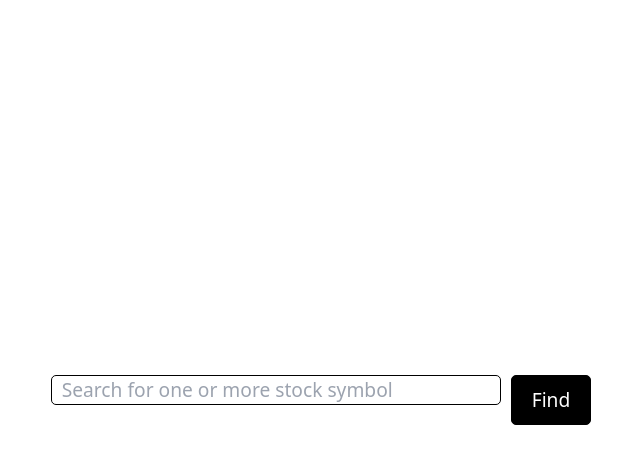
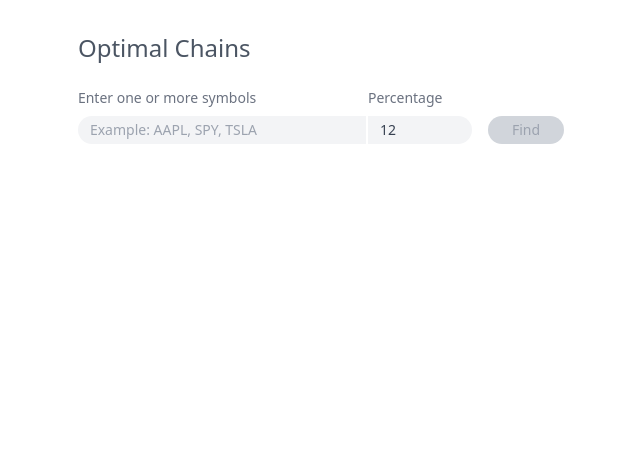
Before and after one commit to haideralsh/optimal-chains, a Next.js app: page / in a window 1280 px wide. Shown: the top 464 px of the page, without its empty margins (319-959 px from the left). Built offline with nearby package versions, Linux system fonts and the light colour scheme.

Commit message:
Restyle using tailwind CSS

```diff
--- a/pages/index.tsx
+++ b/pages/index.tsx
@@ -1,12 +1,13 @@
 import type { NextPage } from "next";
+import Image from "next";
 import { useState } from "react";
-import styled from "styled-components";
 
 const Home: NextPage = () => {
   const [symbols, setSymbols] = useState("");
+  const [percentage, setPercentage] = useState(12);
   const [result, setResult] = useState<any>({});
 
-  const handleFind = async () => {
+  const handleSubmit = async () => {
     fetch("/api/chains/", {
       body: JSON.stringify({ symbols: symbols.split(",") }),
       method: "POST",
@@ -16,76 +17,115 @@ const Home: NextPage = () => {
   };
 
   return (
-    <Wrapper>
-      <SearchWrapper>
-        <SearchBox
-          placeholder="Search for one or more stock symbol"
+    <main className="flex h-full w-full justify-center">
+      <div className="flex flex-col mt-8">
+        <h1 className="text-2xl mb-6 text-gray-600">Optimal Chains</h1>
+        <form className="flex gap-4 items-end">
+          <div className="flex items-end gap-0.5">
+            <div className="flex flex-col w-72">
+              <label htmlFor="symbols" className="text-gray-500 text-sm pb-2">
+                Enter one or more symbols
+              </label>
+              <input
+                name="symbols"
+                className="bg-gray-100 focus:bg-gray-200 outline-none text-gray-700 uppercase p-1 px-3 rounded-l-full text-sm placeholder:text-gray-400 placeholder:text-sm placeholder:normal-case placeholder:font-sans"
+                maxLength={25}
+                placeholder="Example: AAPL, SPY, TSLA"
                 value={symbols}
                 onChange={(e) => setSymbols(e.target.value)}
               />
-        <Button onClick={handleFind}>Find</Button>
-      </SearchWrapper>
+            </div>
+            <div className="flex flex-col w-18">
+              <label
+                htmlFor="percentage"
+                className="text-gray-500 text-sm pb-2"
+              >
+                Percentage
+              </label>
+              <input
+                name="percentage"
+                className="bg-gray-100 focus:bg-gray-200 text-gray-700 outline-none uppercase p-1 px-3 rounded-r-full text-sm placeholder:text-gray-400 placeholder:text-sm placeholder:normal-case placeholder:font-sans"
+                max={100}
+                min={0}
+                value={percentage}
+                type="number"
+                onChange={(e) => setPercentage(Number(e.target.value))}
+              />
+            </div>
+          </div>
+          <button
+            disabled={symbols.length === 0}
+            className="bg-teal-700 rounded-full text-white py-1 px-6 text-sm disabled:bg-gray-300 disabled:text-gray-400 "
+            onSubmit={handleSubmit}
+          >
+            Find
+          </button>
+        </form>
         {Object.keys(result).length > 0 && (
-        <table>
-          <thead>
+          <table className="min-w-full divide-y divide-gray-200">
+            <thead className="bg-gray-50">
               <tr>
-              <td>Symbol</td>
-              <td>Expiration</td>
-              <td>Strike</td>
-              <td>Bid</td>
-              <td>Percentage</td>
+                <th
+                  scope="col"
+                  className="px-6 py-3 text-left text-xs font-medium text-gray-500 uppercase tracking-wider"
+                >
+                  Symbol
+                </th>
+                <th
+                  scope="col"
+                  className="px-6 py-3 text-left text-xs font-medium text-gray-500 uppercase tracking-wider"
+                >
+                  Expiration
+                </th>
+                <th
+                  scope="col"
+                  className="px-6 py-3 text-left text-xs font-medium text-gray-500 uppercase tracking-wider"
+                >
+                  Strike
+                </th>
+                <th
+                  scope="col"
+                  className="px-6 py-3 text-left text-xs font-medium text-gray-500 uppercase tracking-wider"
+                >
+                  Bid
+                </th>
+                <th
+                  scope="col"
+                  className="px-6 py-3 text-left text-xs font-medium text-gray-500 uppercase tracking-wider"
+                >
+                  Percentage
+                </th>
               </tr>
             </thead>
-          <tbody>
-            {Object.keys(result).map((symbol) => {
-              return result[symbols]?.map((option: any) => (
+
+            <tbody className="bg-white divide-y divide-gray-200 text-sm">
+              {Object.keys(result).map((symbol) =>
+                result[symbol]?.map((option: any) => (
                   <tr key={option.expiration}>
-                  <td>{symbol}</td>
-                  <td>{option?.expiration}</td>
-                  <td>{option?.strike}</td>
-                  <td>{option?.bid}</td>
-                  <td>{option?.percentage}</td>
+                    <td className="px-6 py-4 whitespace-nowrap text-gray-500">
+                      {symbol}
+                    </td>
+                    <td className="px-6 py-4 whitespace-nowrap text-gray-500">
+                      {option.expiration}
+                    </td>
+                    <td className="px-6 py-4 whitespace-nowrap text-gray-500 text-right ">
+                      ${option.strike}
+                    </td>
+                    <td className="px-6 py-4 whitespace-nowrap text-sm text-right text-gray-500">
+                      ${option.bid}
+                    </td>
+                    <td className="px-6 py-4 whitespace-nowrap text-right text-gray-500 text-sm font-medium">
+                      {Math.floor(option.percentage)}%
+                    </td>
                   </tr>
-              ));
-            })}
+                ))
+              )}
             </tbody>
           </table>
         )}
-    </Wrapper>
+      </div>
+    </main>
   );
 };
 
-const SearchWrapper = styled.div`
-  display: flex;
-`;
-
-const Button = styled.button`
-  color: #fff;
-  background-color: #000;
-  cursor: pointer;
-  border: 1px solid #000;
-  border-radius: 5px;
-  padding: 10px 20px;
-  margin: 5px;
-  font-size: 1.2em;
-`;
-
-const SearchBox = styled.input`
-  width: 450px;
-  height: 30px;
-  border: 1px solid #000;
-  border-radius: 5px;
-  padding: 10px;
-  margin: 5px;
-  font-size: 1.2em;
-`;
-
-const Wrapper = styled.div`
-  height: 100vh;
-  display: flex;
-  flex-direction: column;
-  align-items: center;
-  justify-content: center;
-`;
-
 export default Home;
```
Lines whose indentation alone changed are shown as unchanged.
